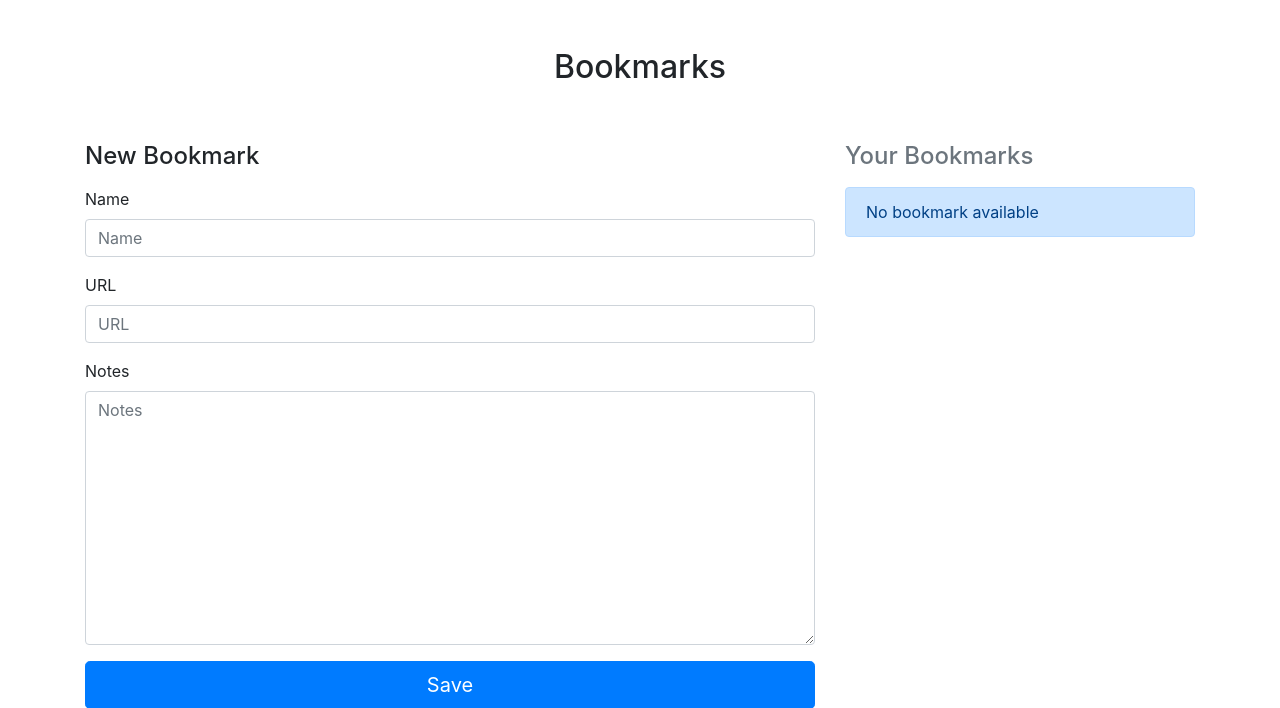
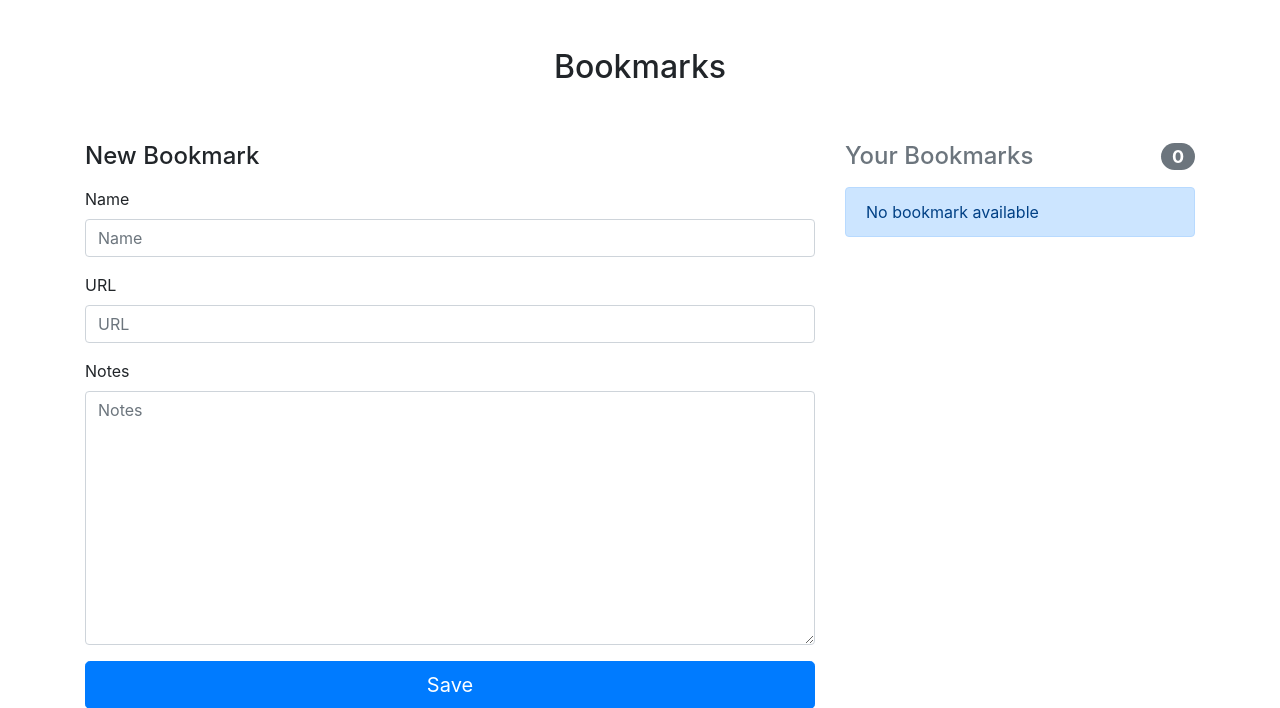
Before and after one commit to nunulong/djorg, a Django app: page /bookmarks/ in a window 1280 px wide. Shown: the part 56-764 px from the top of the page. Run offline with Django 3.2, Linux system fonts and the light colour scheme; data that the repository does not hold is empty; some libraries are stand-ins or nearby versions.

Commit message:
added the count of the bookmarks

```diff
--- a/bookmarks/templates/bookmarks/index.html
+++ b/bookmarks/templates/bookmarks/index.html
@@ -7,7 +7,7 @@
   <div class="col-md-4 order-md-2 mb-4">
     <h4 class="d-flex justify-content-between align-items-center mb-3">
       <span class="text-muted">Your Bookmarks</span>
-      <span class="badge badge-secondary badge-pill"></span>
+      <span class="badge badge-secondary badge-pill">{{bookmarks.count}}</span>
     </h4>
     {% if bookmarks %}
     <ul class="list-group mb-3">
@@ -19,7 +19,6 @@
           </a>
           <small class="text-muted">{{bookmark.notes}}</small>
         </div>
-
       </li>
       {% endfor %}
     </ul>
```
